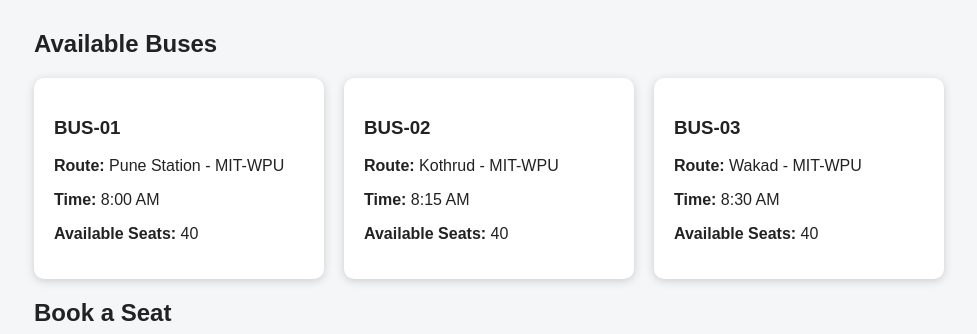
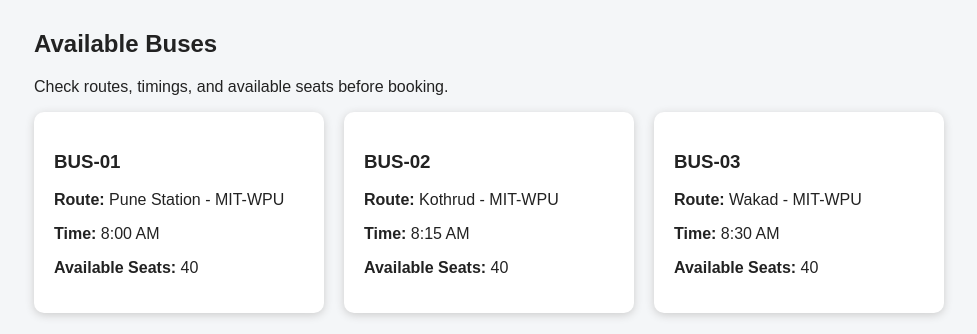
Before and after one commit to Anushka1506/bustrack, a Flask app: page / in a window 1280 px wide. Shown: the part 121-455 px from the top of the page, without its empty margins (94-1071 px from the left). Run offline with Flask 3, Linux system fonts and the light colour scheme.

Commit message:
ui: improve bus availability section

```diff
--- a/templates/index.html
+++ b/templates/index.html
@@ -15,6 +15,7 @@
 <main>
 
     <h2>Available Buses</h2>
+<p>Check routes, timings, and available seats before booking.</p>
 
     <div class="bus-container">
 
```
